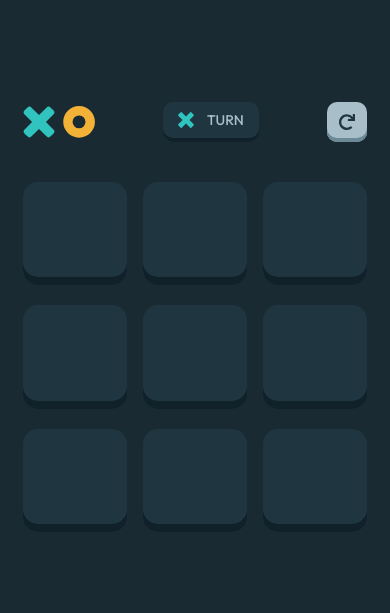
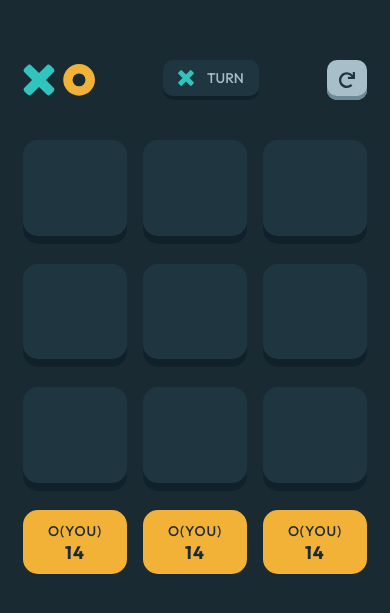
Before and after one commit to jubelo1234/tic-tac-toe, a React (Vite) app in the folder tictactoe-game/: page / in a window 390 px wide. Shown: the part 105-718 px from the top of the page. Built offline with nearby package versions, Linux system fonts and the light colour scheme.

Commit message:
game page mobile ui done

```diff
--- a/tictactoe-game/src/components/GamePage.tsx
+++ b/tictactoe-game/src/components/GamePage.tsx
@@ -3,6 +3,7 @@ import xIcon from "../assets/icon-x.svg";
 import oIcon from "../assets/icon-o.svg";
 import resIcon from "../assets/icon-restart.svg";
 import Square from "./Square";
+import ScoreUi from "./ScoreUi";
 
 export default function GamePage() {
   return (
@@ -36,6 +37,11 @@ export default function GamePage() {
             <Square/>
         </div>
       </div>
+      <div className="flex items-center justify-between gap-[3vw] mt-[1.19rem]">
+        <ScoreUi/>
+        <ScoreUi/>
+        <ScoreUi/>
+      </div>
     </div>
   );
 }
--- a/tictactoe-game/src/components/ScoreUi.tsx
+++ b/tictactoe-game/src/components/ScoreUi.tsx
@@ -1,9 +1,12 @@
-
-
 export default function ScoreUi() {
   return (
-    <div className="uppercase">
-        <p className="font-medium text-[0.875rem]">o(you)</p>
+    <div className="uppercase flex items-center justify-center gap-[4px] flex-col size-[26.5vw] bg-light-yellow h-[3.8rem] exsm:h-[4rem] rounded-[0.9375rem] text-dark-navy">
+      <p className="font-medium text-[0.82rem] exsm:text-[0.875rem] tracking-[0.875px] leading-[1.125rem]">
+        o(you)
+      </p>
+      <span className="font-bold text-[1.0625rem] exsm:text-[1.125rem] tracking-[1.125px] leading-none">
+        14
+      </span>
     </div>
-  )
+  );
 }
```
